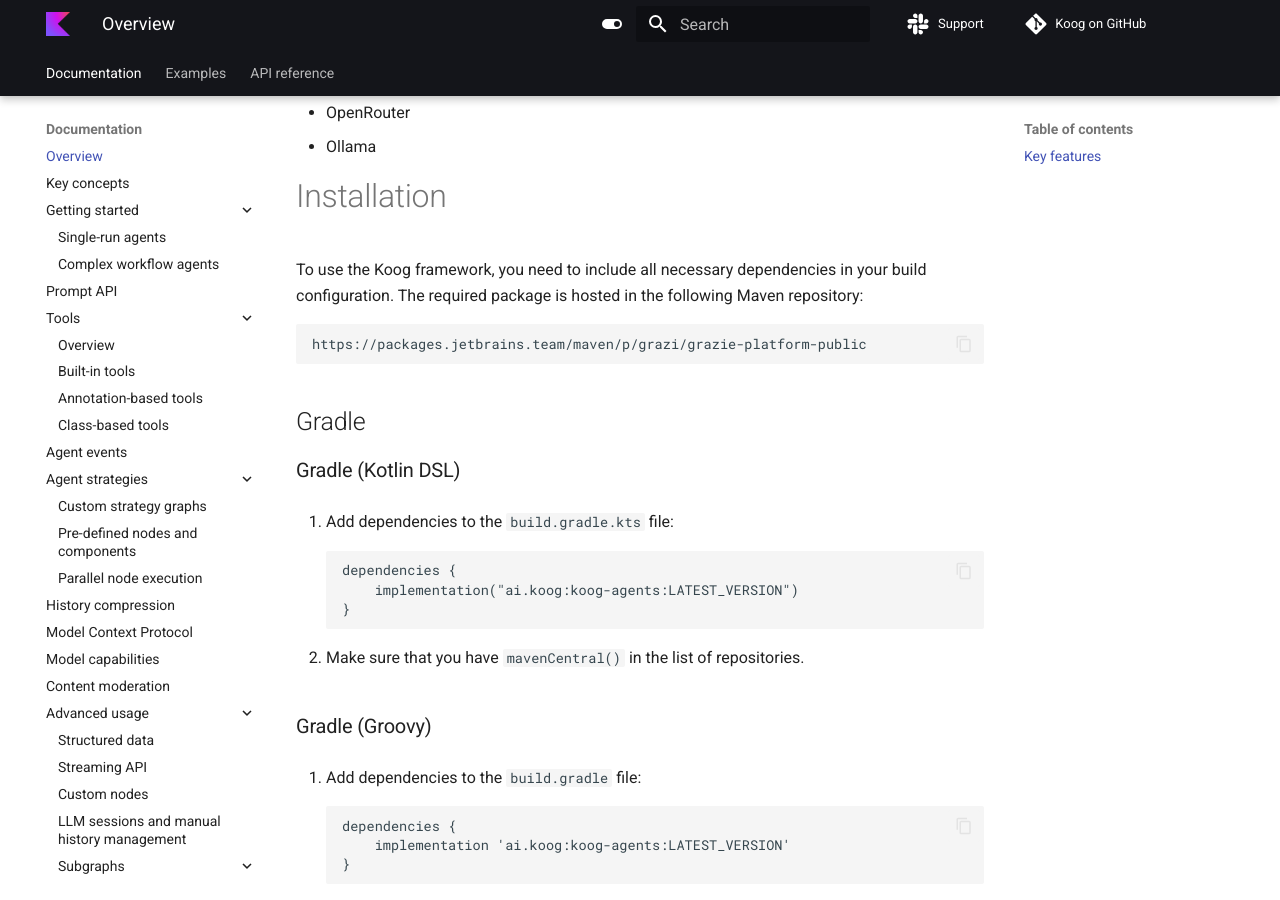
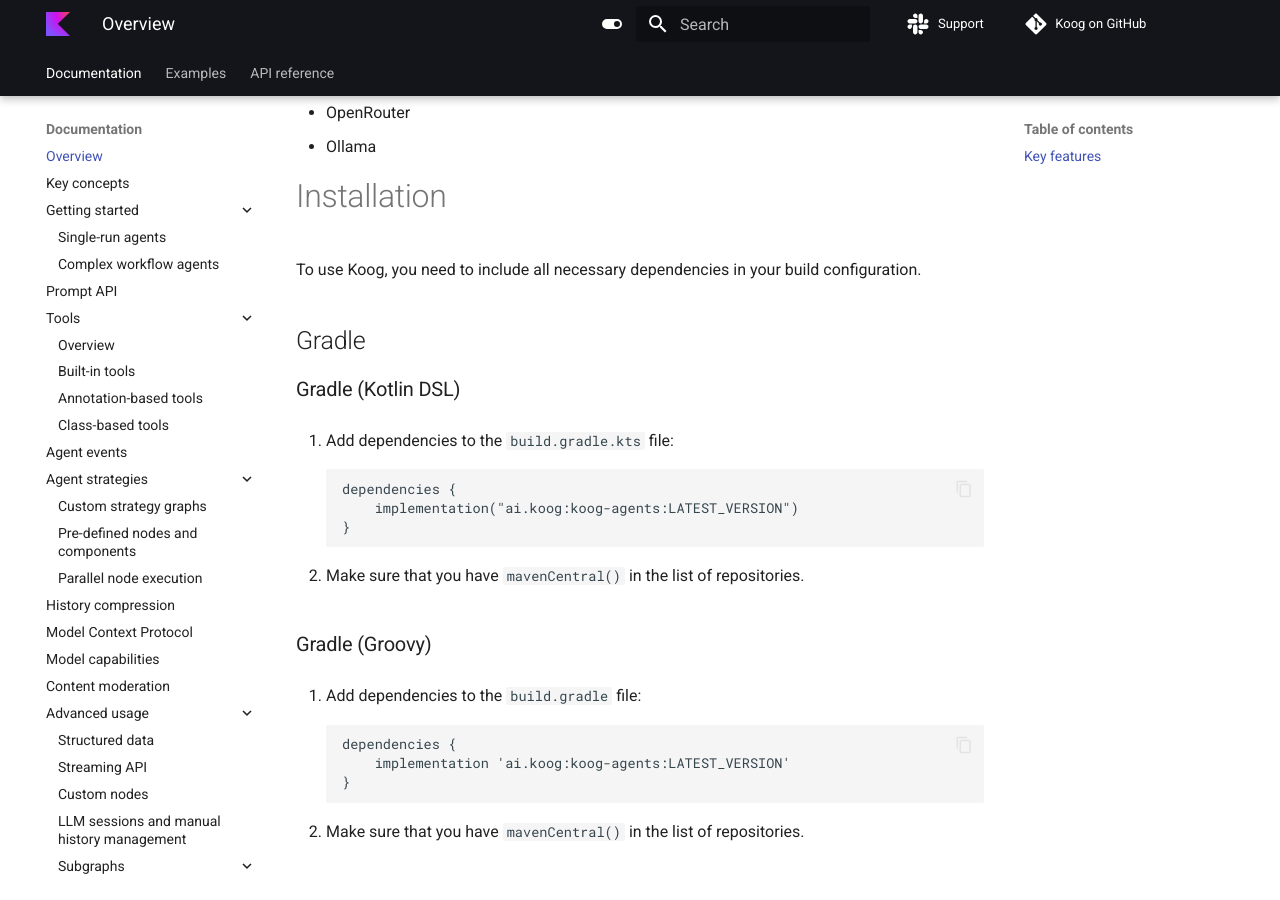
Before and after one commit to JetBrains/koog-docs, an MkDocs documentation site: the page built from docs/index.md, in a window 1280 px wide and 900 px high, scrolled down 1378 px. Built offline with MkDocs 1.6.1 and Material for MkDocs 9.7.7, drawn with Linux system fonts in a browser that asks for light colours; comment, search, counter and statistics services are not loaded.

Commit message:
Update installation instructions (#66)

````diff
--- a/docs/index.md
+++ b/docs/index.md
@@ -39,12 +39,7 @@
 
 # Installation
 
-To use the Koog framework, you need to include all necessary dependencies in your build configuration.
-The required package is hosted in the following Maven repository:
-
-```
-https://packages.jetbrains.team/maven/p/grazi/grazie-platform-public
-```
+To use Koog, you need to include all necessary dependencies in your build configuration.
 
 ## Gradle
 
````
